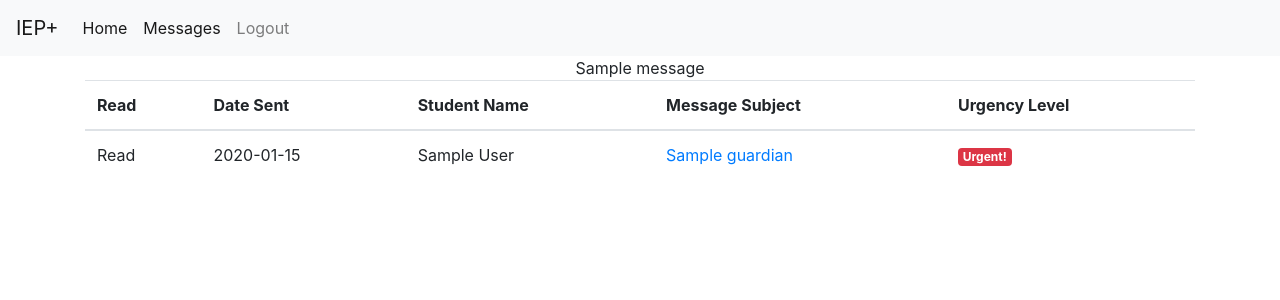
After one commit to jreidmke/capstone01, a Flask app: page /guardian/1/messages in a window 1280 px wide. The commit adds this page. Shown: the top 300 px of the page. Run offline with Flask 2, Linux system fonts and the light colour scheme; tables that the repository leaves empty hold one stand-in row (values such as "Sample post"); one stand-in notice (Sample message) is shown; parts of the project's set-up code (start-up, migrations or seed data) failed here and were passed over; some libraries are stand-ins or nearby versions.

Commit message:
styling and organizing data

```diff
--- a/templates/base.html
+++ b/templates/base.html
@@ -47,7 +47,7 @@
                 <a class="nav-link" href="/guardian/{{session['current_user']}}">Home <span class="sr-only">(current)</span></a>
                 </li>
                 <li class="nav-item active">
-                    <a class="nav-link" href="/guardian/{{session['current_user']}}/feedback">Send Message<span class="sr-only">(current)</span></a>
+                    <a class="nav-link" href="/guardian/{{session['current_user']}}/messages">Messages<span class="sr-only">(current)</span></a>
                 </li>
                 <li class="nav-item">
                 <a class="nav-link" href="/logout">Logout</a>
--- /dev/null
+++ b/templates/guardian/messages.html
@@ -0,0 +1,52 @@
+{% extends 'base.html' %}
+
+{% block title %} {{guardian.first_name}}'s Messages {% endblock %}
+
+{% block content %}
+
+<div class="container">
+
+    <table class="table">
+        <thead>
+            <tr>
+                <th>Read</th>
+                <th>Date Sent</th>
+                <th>Student Name</th>
+                <th>Message Subject</th>
+                <th>Urgency Level</th>
+            </tr>
+        </thead>
+        <tbody>
+            {% for message in messages %}
+                {% for student in students %}
+                        {% if message.student_id == student.id %}
+
+                        <tr>
+                                {% if message.is_read == False %}
+                                    <td><p class="font-weight-light">Unread</p></td>
+                                {% else %}
+                                    <td><p class="font-weight-dark">Read</p></td>
+                                {% endif %}
+                                    <td>{{message.date_sent}}</td>
+                                    <td>{{student.first_name}} {{student.last_name}}</td>
+                                    <td><a href="/message/{{message.id}}">{{message.subject}}</a></td>
+                                    {% if message.attention_level == "Take your time!" %}
+                                    <td><span class="badge badge-success">No Hurry!</span></td>
+                                    {% elif message.attention_level == "Please get back to me." %}
+                                    <td><span class="badge badge-info">Let's Get in Touch!</span></td>
+                                    {% else %}
+                                    <td><span class="badge badge-danger">Urgent!</span></td>
+                                    {% endif %}
+                                </tr>
+
+                        {% endif %}
+                {% endfor %}
+
+            {% endfor %}
+        </tbody>
+    </table>
+
+
+
+</div>
+{% endblock %}
```
Also changed, not shown: templates/guardian/message.html (added).
